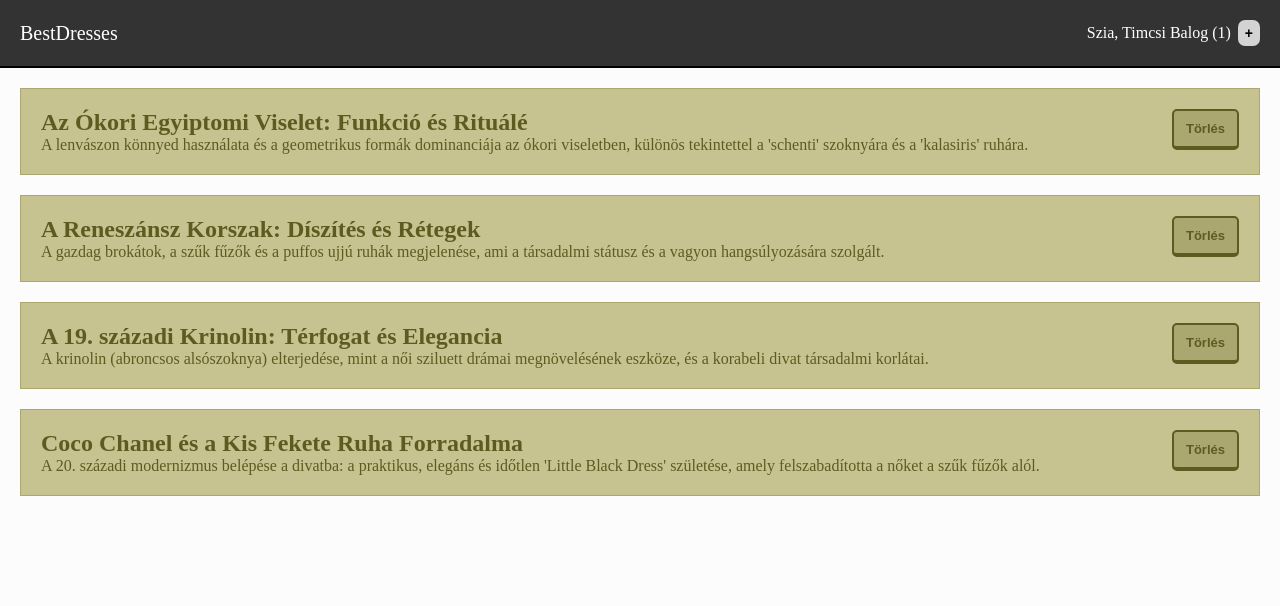
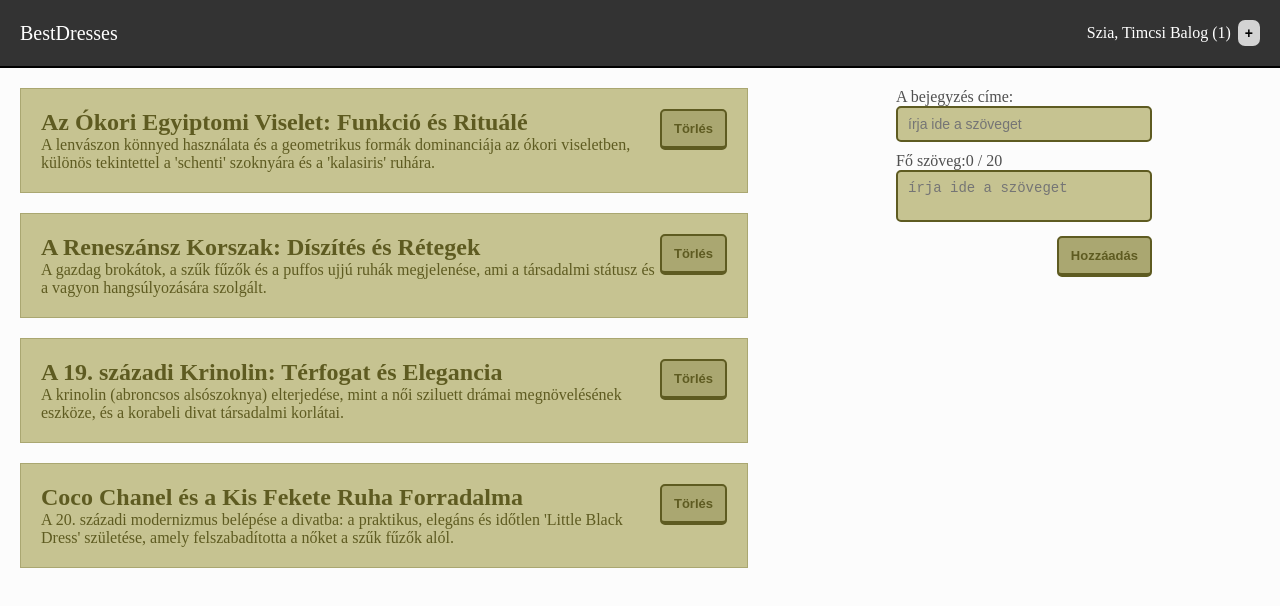
Before and after one commit to YosypBaloh/vue-project-webshop-Joseph, a Vue app: page / in a window 1280 px wide. Shown: the top 606 px of the page. Built offline with nearby package versions, Linux system fonts and the light colour scheme.

Commit message:
FEAT: Add form handling (v-model) for new articles, include character count and error class.

```diff
--- /dev/null
+++ b/src/components/AddPost.vue
@@ -0,0 +1,3 @@
+<template>
+
+</template>
--- a/src/components/Articles.vue
+++ b/src/components/Articles.vue
@@ -1,4 +1,5 @@
 <template>
+    <main>
         <div v-if='articles.length > 0'id="articles">
             <div class="post" v-for="el in articles" :key="el.id">
                 <button @click="deletePost(el.id)">Törlés</button>
@@ -7,6 +8,17 @@
             </div>
         </div>
         <h1 class="empty" v-else>Jelenleg nincsenek cikkek!</h1>
+    </main>
+    <aside>
+        <form @submit.prevent="createPost" :class="{ error: maxCharacters > 20 }">
+            <label for="title">A bejegyzés címe:</label>
+            <input v-model="userTitleInput" type="text" placeholder="írja ide a szöveget" id="title"/>
+            <label for="text">Fő szöveg:<span>{{ maxCharacters }} / 20</span>
+            </label>
+            <textarea v-model="userTextInput" id="text" placeholder="írja ide a szöveget"></textarea>
+            <button>Hozzáadás</button>
+        </form>
+    </aside>
 </template>
 
 <script>
@@ -14,6 +26,8 @@
     name: 'Articles',
     data() {
         return{
+            userTitleInput: "",
+            userTextInput: "",
         articles: [
             {
                 id: 1,
@@ -41,12 +55,40 @@
     methods: {
         deletePost(id) {
             this.articles = this.articles.filter((el) => el.id !== id)
+        },
+    createPost() {
+        if(this.userTitleInput !== "" && this.userTextInput !=="") {
+            this.articles.unshift({
+                id: Math.random() * 1000,
+                title: this.userTitleInput,
+            text: this.userTextInput,
+        });
+
+        this.userTitleInput = "";
+        this.userTextInput = "";
         }
-        }
+    },
+},
+computed: {
+    maxCharacters() {
+        return this.userTextInput.length;
+    },
+  },
 };
 </script>
 
 <style scoped>
+main {
+float: left;
+width: 60%;
+}
+
+aside {
+    float: left;
+    width: 20%;
+    margin-left: 10%;
+}
+
 #articles {
     margin:20px;
 }
@@ -61,7 +103,8 @@
     width: 100%;
 }
 
-#articles .post button {
+#articles .post button,
+aside form button {
     float: right;
     background: #aaa771;
     border: 2px solid #5e5b21;
@@ -75,14 +118,41 @@
     transition: all 500ms ease;
 }
 
-#articles .post button:hover {
+#articles .post button:hover,
+aside form button:hover {
     margin-top: 2px;
     border-bottom-width: 2px;
 }
 
 .empty {
     margin: 20px;
-    color:#502B7B
+    color:#5e5b21
+}
+
+aside {
+    margin-top: 20px;
+}
+
+aside form.error label {
+    color:rgb(210, 31, 31);
+}
+
+aside form label {
+    color: #505050;
+}
+
+aside form input,
+aside form textarea {
+    width: 100%;
+    background: #c6c391;
+    border-radius: 5px;
+    border: 2px solid #5e5b21;
+    padding: 8px 10px;
+    font-size: 14px;
+    color: #5e5b21;
+    outline: none;
+    margin-bottom: 10px;
+    resize: none;
 }
 
 </style>
```
Lines whose indentation alone changed are shown as unchanged.
